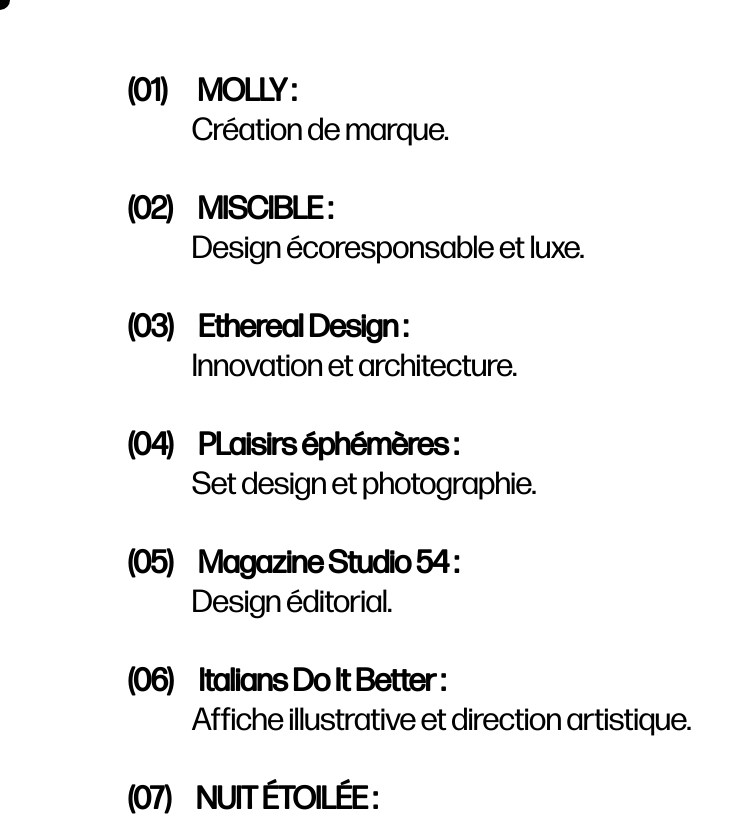
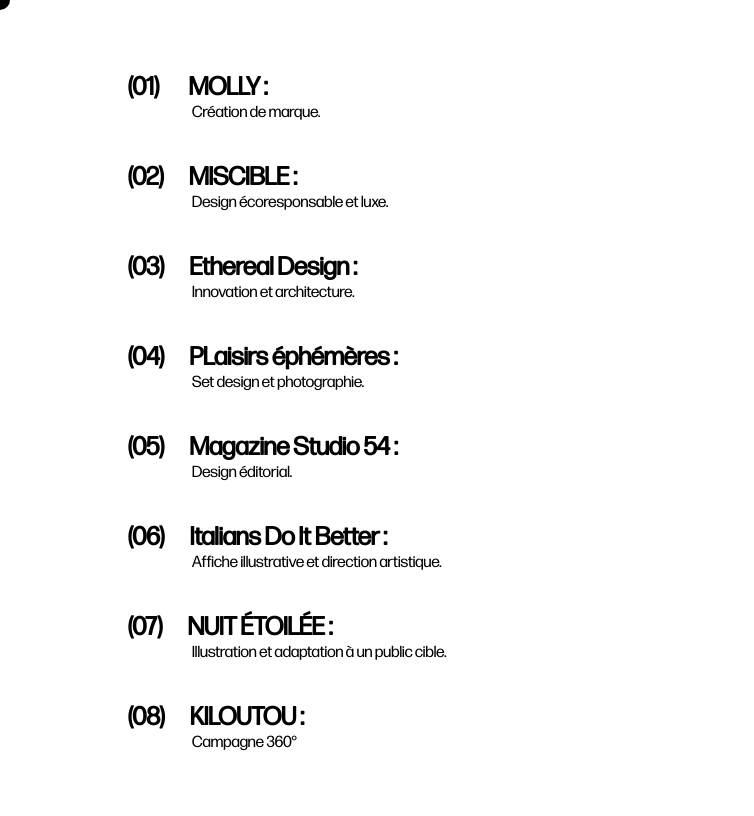
Before and after one commit to AdryanPro/claxStudio, a React (Vite) app: page /WorksMenu in a window 1280 px wide. Shown: the top 816 px of the page, without its empty margins (0-754 px from the left). Built offline with nearby package versions, Linux system fonts and the light colour scheme; the HTML template or start-up script is replaced by a standard one; a web font is replaced by a local one.

Commit message:
font size

```diff
--- a/src/CSS/worksPage.css
+++ b/src/CSS/worksPage.css
@@ -14,14 +14,14 @@
 .worksPageWrapper ul li{
     font-family: 'FormaDJRDisplay-Regular', sans-serif;
     font-weight: 900 !important;
-    font-size: 2rem;
+    font-size: 1.6rem;
     list-style: none;
 }
 .worksPageWrapper p{
     margin: 0;
     margin-left: 4.3vw;
     margin-bottom: 5vh;
-    font-size: 2rem;
+    font-size: 1rem !important;
 }
 @media only screen
   and (min-width: 1280px)
```
